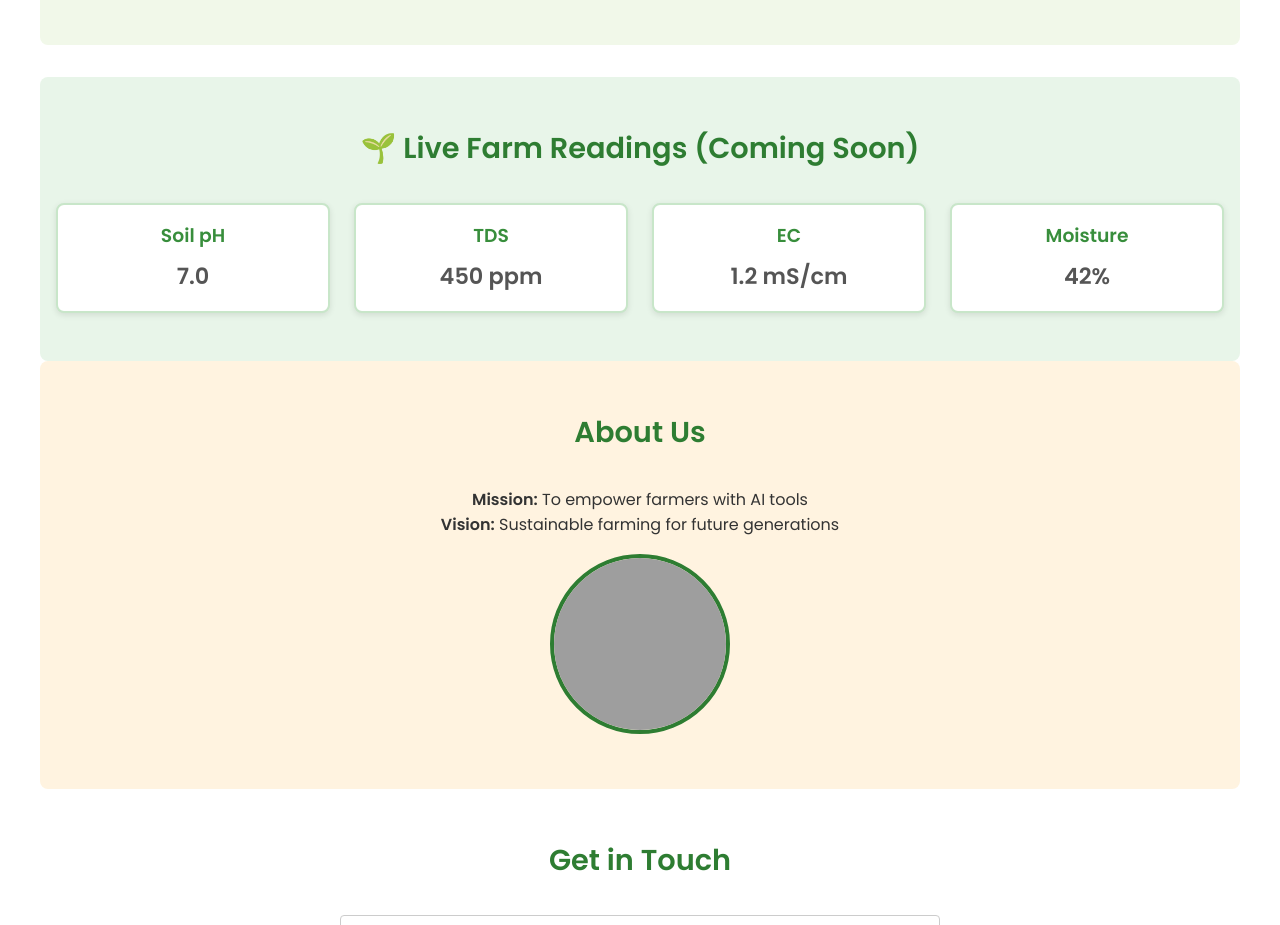
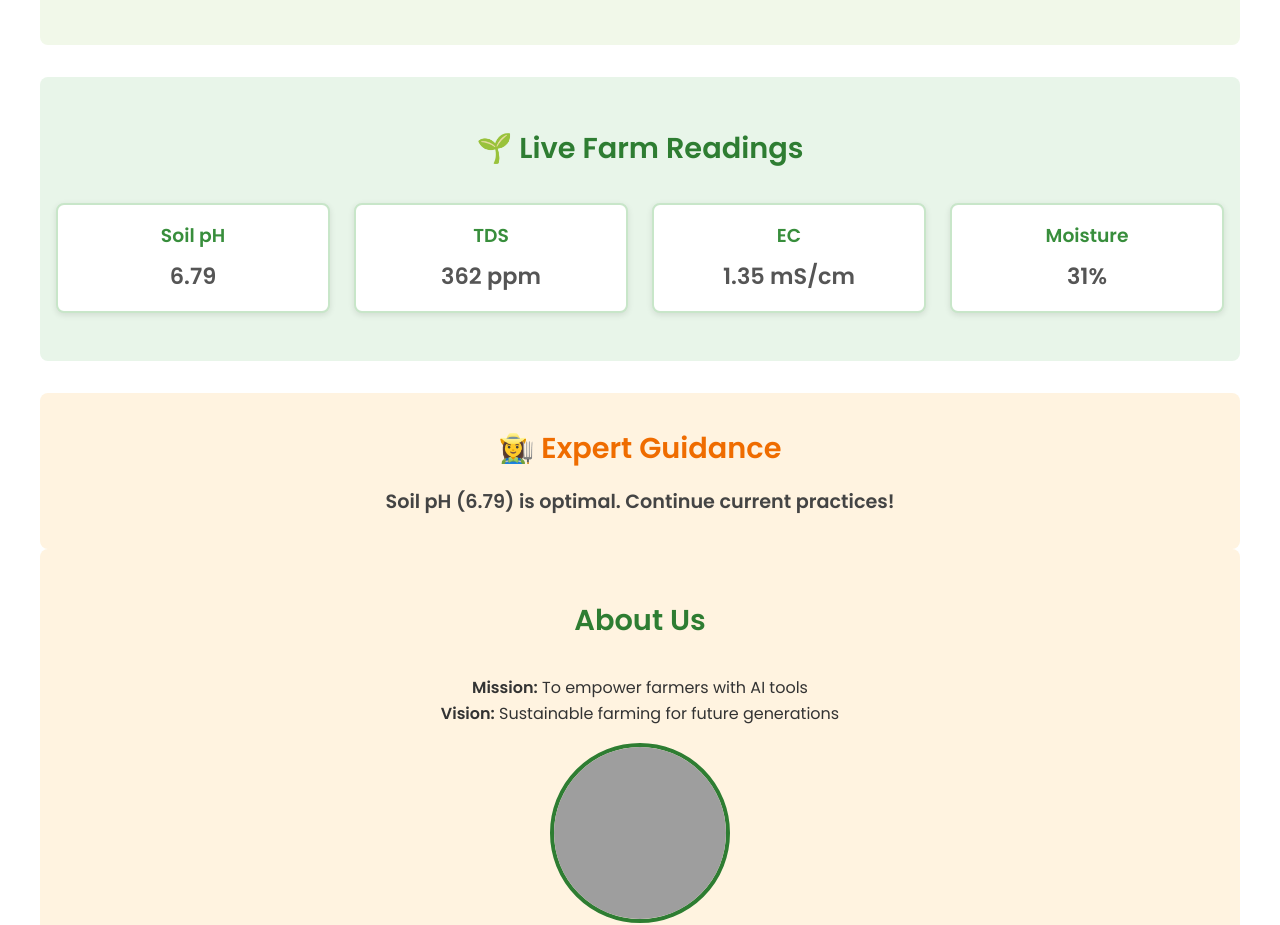
Before and after one commit to shambhumahadev/AiKrushimitrabooth, a plain HTML site: page index.html in a window 1280 px wide. Shown: the part 1101-2026 px from the top of the page. Drawn offline with Linux system fonts and the light colour scheme; grey boxes are pictures that could not be loaded.

Commit message:
Update index.html

```diff
--- a/index.html
+++ b/index.html
@@ -29,40 +29,18 @@ footer a{color:#fff;text-decoration:none;margin:0 8px;font-weight:600;}
 .chatbot-btn{position:fixed;bottom:20px;right:20px;background:#ff9800;color:#fff;border:none;border-radius:50%;width:60px;height:60px;font-size:26px;cursor:pointer;box-shadow:0 4px 6px rgba(0,0,0,0.3);}
 @media(max-width:600px){header h1{font-size:1.5rem;}}
 
-/* 🌱 Dashboard section */
-.live-dashboard {
-  background: #e8f5e9;
-  padding: 3rem 1rem;
-  margin-top: 2rem;
-  border-radius: 8px;
-}
-.live-dashboard h2 {
-  text-align: center;
-  color: #2e7d32;
-  margin-bottom: 2rem;
-}
-.dashboard-cards {
-  display: grid;
-  grid-template-columns: repeat(auto-fit, minmax(200px, 1fr));
-  gap: 1.5rem;
-}
-.dashboard-cards .card {
-  background: #fff;
-  border-radius: 8px;
-  border: 2px solid #c8e6c9;
-  text-align: center;
-  padding: 1rem;
-  box-shadow: 0 2px 6px rgba(0,0,0,0.1);
-}
-.dashboard-cards .card h3 {
-  color: #388e3c;
-  margin-bottom: 0.5rem;
-}
-.dashboard-cards .card p {
-  font-size: 1.4rem;
-  font-weight: bold;
-  color: #555;
-}
+/* Dashboard */
+.live-dashboard{background:#e8f5e9;padding:3rem 1rem;margin-top:2rem;border-radius:8px;}
+.live-dashboard h2{text-align:center;color:#2e7d32;margin-bottom:2rem;}
+.dashboard-cards{display:grid;grid-template-columns:repeat(auto-fit,minmax(200px,1fr));gap:1.5rem;}
+.dashboard-cards .card{background:#fff;border-radius:8px;border:2px solid #c8e6c9;text-align:center;padding:1rem;box-shadow:0 2px 6px rgba(0,0,0,0.1);}
+.dashboard-cards .card h3{color:#388e3c;margin-bottom:0.5rem;}
+.dashboard-cards .card p{font-size:1.4rem;font-weight:bold;color:#555;}
+
+/* Guidance */
+.guidance{background:#fff3e0;margin-top:2rem;border-radius:8px;padding:2rem;text-align:center;}
+.guidance h2{color:#ef6c00;margin-bottom:1rem;}
+.guidance p{font-size:1.2rem;font-weight:600;color:#444;}
 </style>
 </head>
 <body>
@@ -89,27 +67,19 @@ footer a{color:#fff;text-decoration:none;margin:0 8px;font-weight:600;}
   </div>
 </section>
 
-<!-- 🌱 New Dashboard Section -->
 <section class="live-dashboard">
-  <h2>🌱 Live Farm Readings (Coming Soon)</h2>
+  <h2>🌱 Live Farm Readings</h2>
   <div class="dashboard-cards">
-    <div class="card">
-      <h3>Soil pH</h3>
-      <p><span id="soilPh">7.0</span></p>
-    </div>
-    <div class="card">
-      <h3>TDS</h3>
-      <p><span id="tds">450 ppm</span></p>
-    </div>
-    <div class="card">
-      <h3>EC</h3>
-      <p><span id="ec">1.2 mS/cm</span></p>
-    </div>
-    <div class="card">
-      <h3>Moisture</h3>
-      <p><span id="moisture">42%</span></p>
-    </div>
+    <div class="card"><h3>Soil pH</h3><p><span id="soilPh">7.0</span></p></div>
+    <div class="card"><h3>TDS</h3><p><span id="tds">450 ppm</span></p></div>
+    <div class="card"><h3>EC</h3><p><span id="ec">1.2 mS/cm</span></p></div>
+    <div class="card"><h3>Moisture</h3><p><span id="moisture">42%</span></p></div>
   </div>
+</section>
+
+<section class="guidance">
+  <h2>👩‍🌾 Expert Guidance</h2>
+  <p id="guidanceText">Waiting for sensor data...</p>
 </section>
 
 <section class="about">
@@ -141,5 +111,40 @@ footer a{color:#fff;text-decoration:none;margin:0 8px;font-weight:600;}
 </footer>
 
 <button class="chatbot-btn" title="Chat with AI">💬</button>
+
+<script>
+// 🌱 Dummy sensor data (simulate updates)
+function simulateSensorReadings(){
+  let ph = (Math.random()*3 + 5).toFixed(2); // random between 5-8
+  let tds = Math.floor(Math.random()*200 + 300); // 300-500 ppm
+  let ec = (Math.random()*0.5 + 1).toFixed(2); // 1.0-1.5 mS/cm
+  let moisture = Math.floor(Math.random()*30 + 30); // 30-60%
+
+  document.getElementById('soilPh').innerText = ph;
+  document.getElementById('tds').innerText = tds + " ppm";
+  document.getElementById('ec').innerText = ec + " mS/cm";
+  document.getElementById('moisture').innerText = moisture + "%";
+
+  // Guidance logic based on pH
+  let guidance = "";
+  if(ph < 5.5){
+    guidance = "Soil is acidic (pH " + ph + "). Add lime or dolomite to improve soil health.";
+  } else if(ph > 8){
+    guidance = "Soil is alkaline (pH " + ph + "). Add organic matter or gypsum.";
+  } else {
+    guidance = "Soil pH ("+ ph +") is optimal. Continue current practices!";
+  }
+  document.getElementById('guidanceText').innerText = guidance;
+}
+
+// update every 5 seconds
+simulateSensorReadings();
+setInterval(simulateSensorReadings,5000);
+
+// 👉 Later, replace simulateSensorReadings() with real Blynk API calls
+// Example:
+// fetch('https://blynk.cloud/external/api/get?token=YOUR_TOKEN&V1').then(res=>res.text()).then(phValue => { /* update DOM */ });
+</script>
+
 </body>
 </html>
```
